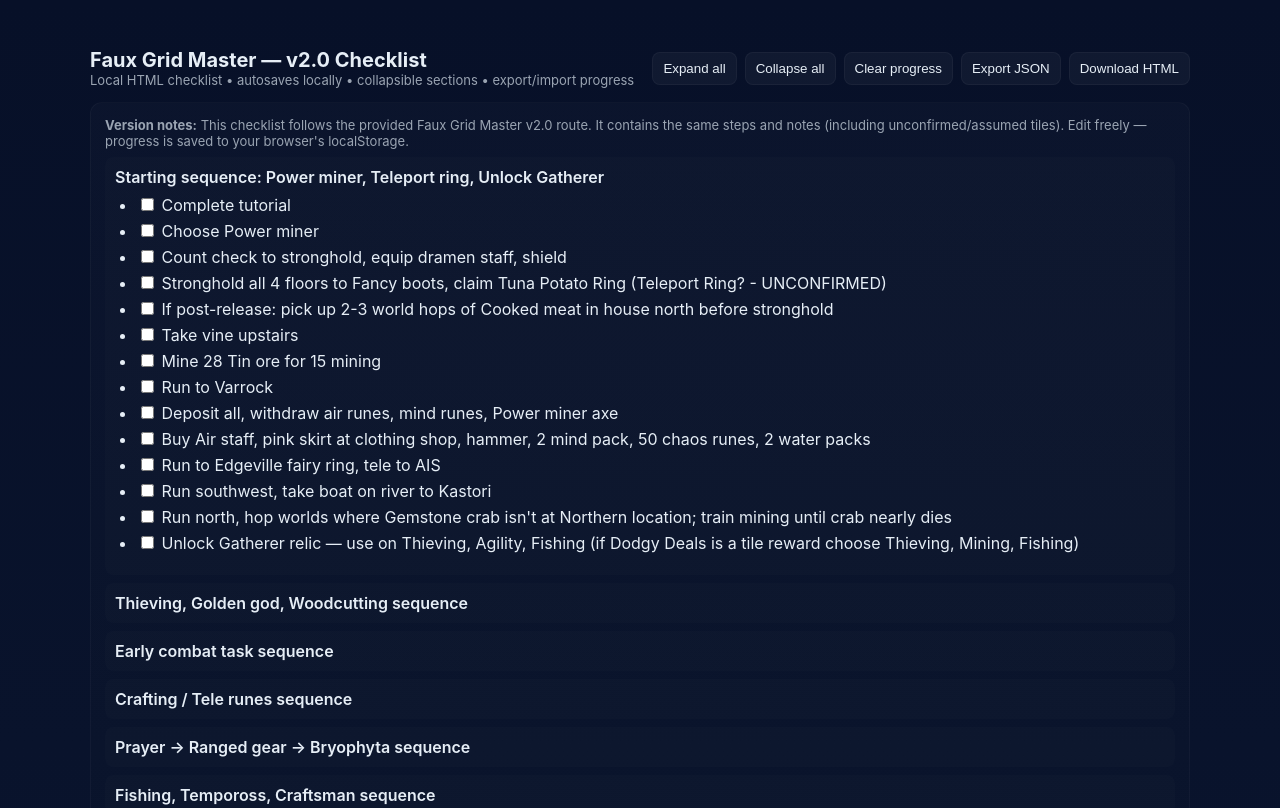
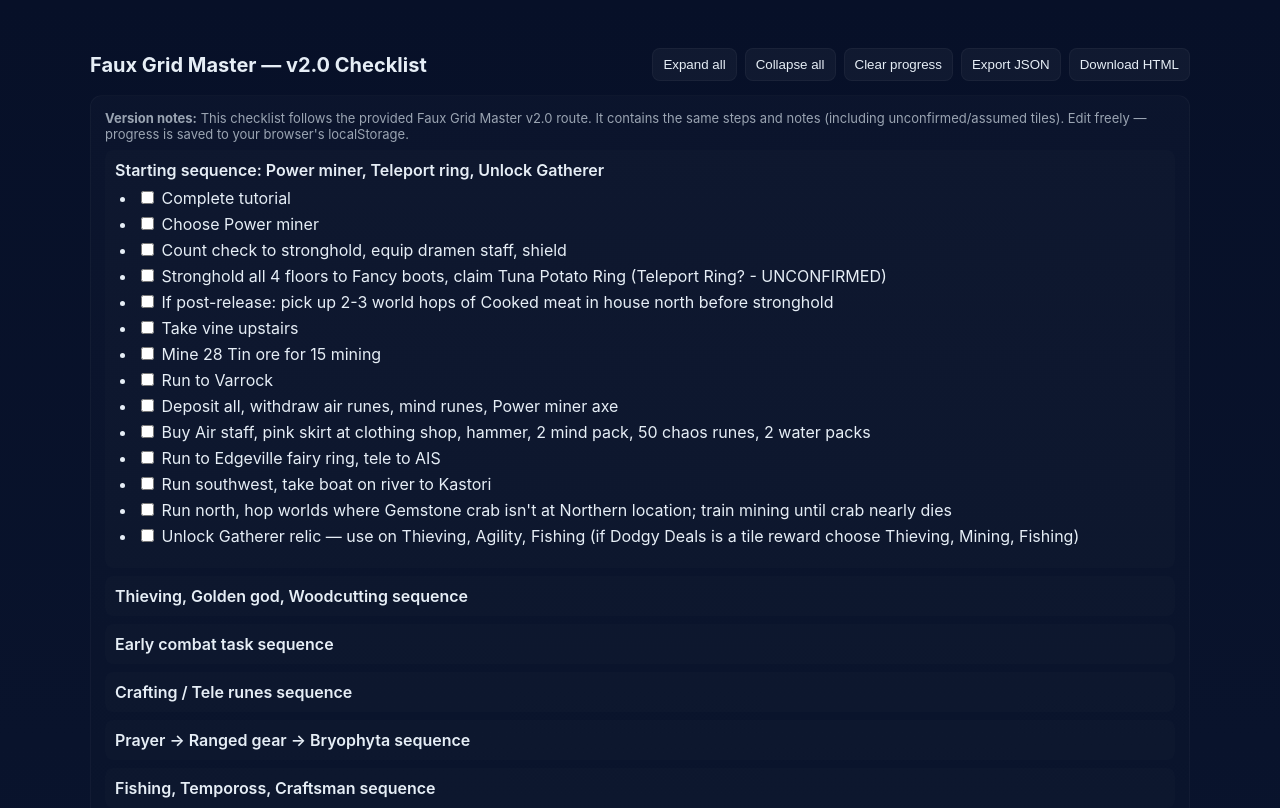
Before and after one commit to BunsD/faux-gridmaster-route, a plain HTML site: page index.html in a window 1280 px wide. Shown: the top 808 px of the page. Drawn offline with Linux system fonts and the light colour scheme.

Commit message:
Update index.html

```diff
--- a/index.html
+++ b/index.html
@@ -38,7 +38,7 @@
     <header>
       <div>
         <h1>Faux Grid Master — v2.0 Checklist</h1>
-        <div class="meta">Local HTML checklist • autosaves locally • collapsible sections • export/import progress</div>
+        <div class="meta"></div>
       </div>
       <div class="controls">
         <button id="expandAll">Expand all</button>
```
